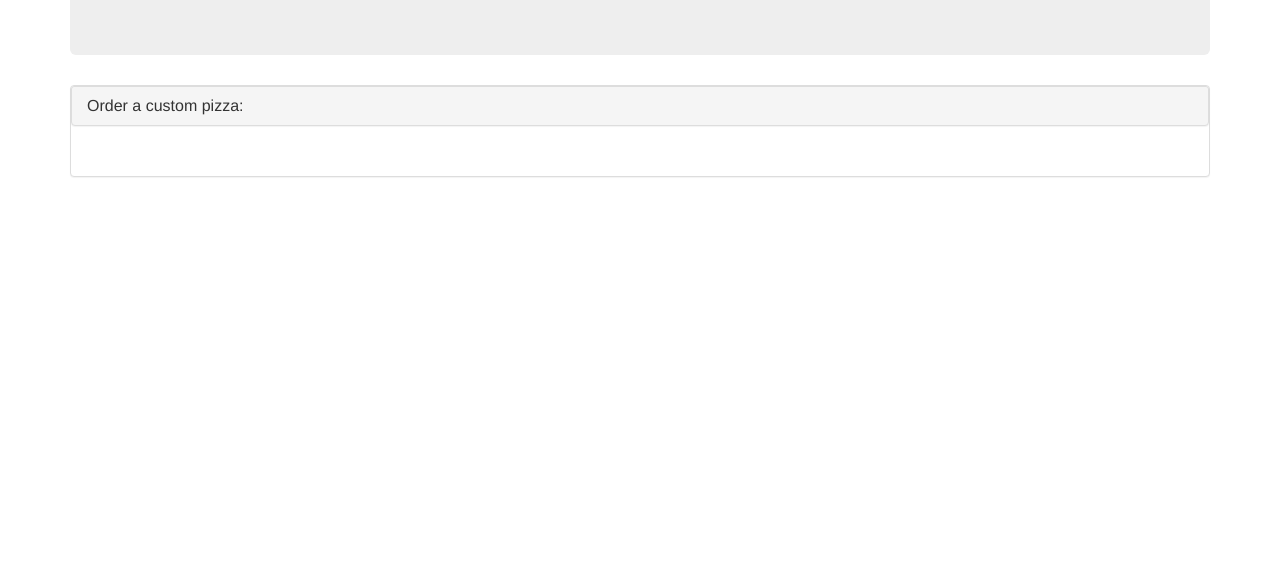
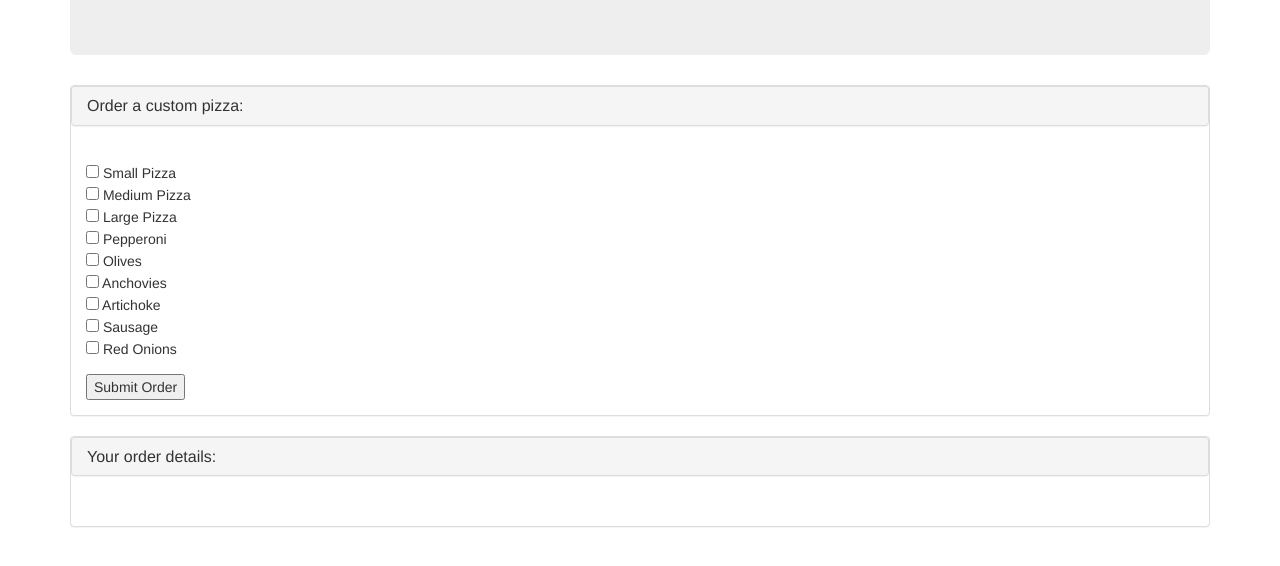
Before and after one commit to MikeSB3/pizza-order, a plain HTML site: page index.html in a window 1280 px wide. Shown: the part 170-736 px from the top of the page. Drawn offline with Linux system fonts and the light colour scheme.

Commit message:
add unworking order form.

```diff
--- a/css/styles.css
+++ b/css/styles.css
@@ -0,0 +1,3 @@
+/* .order-details {
+  display: none;
+} */
--- a/index.html
+++ b/index.html
@@ -21,6 +21,31 @@
               <h3 class="panel-title">Order a custom pizza:</h3>
             </div>
             <div class="panel-body">
+              <form id="pizza-form">
+                <div class="form-group">
+                  <input type="checkbox" name="pizza-choice" value="small"> Small Pizza<br/>
+                  <input type="checkbox" name="pizza-choice" value="medium"> Medium Pizza<br/>
+                  <input type="checkbox" name="pizza-choice" value="large"> Large Pizza<br/>
+                  <input type="checkbox" name="pizza-choice" value="pepperoni"> Pepperoni<br/>
+                  <input type="checkbox" name="pizza-choice" value="olives"> Olives<br/>
+                  <input type="checkbox" name="pizza-choice" value="anchovies"> Anchovies<br/>
+                  <input type="checkbox" name="pizza-choice" value="artichoke"> Artichoke<br/>
+                  <input type="checkbox" name="pizza-choice" value="sausage"> Sausage<br/>
+                  <input type="checkbox" name="pizza-choice" value="onions"> Red Onions<br/>
+                </div>
+                <button type="submit" name="button">Submit Order</button>
+              </form>
+            </div>
+          </div>
+        </div>
+      </div>
+      <div class="row order-details">
+        <div class="col-sm-12">
+          <div class="panel panel-default">
+            <div class="panel panel-heading">
+              <h3 class="panel-title">Your order details:</h3>
+            </div>
+            <div class="panel-body">
 
             </div>
           </div>
```
